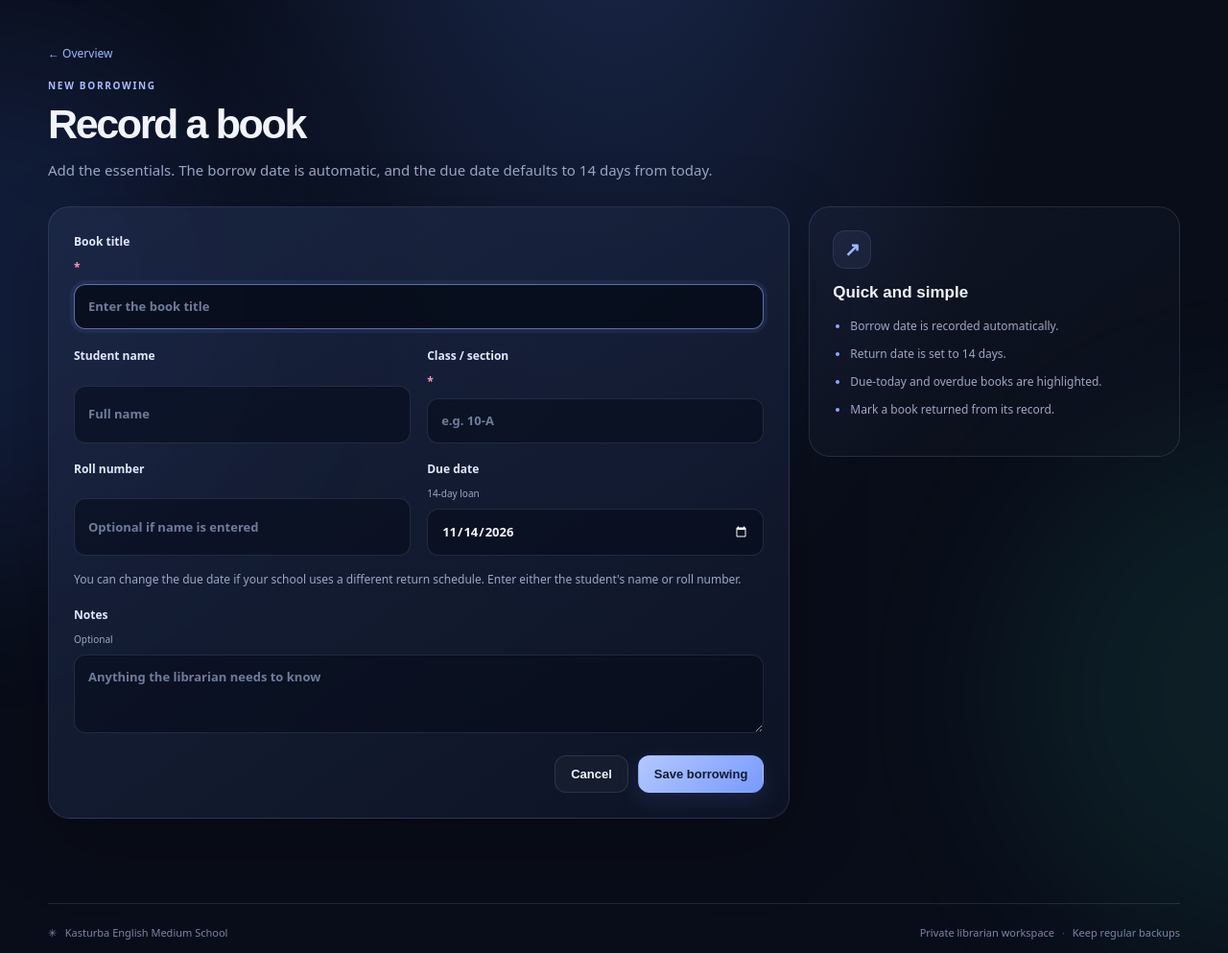
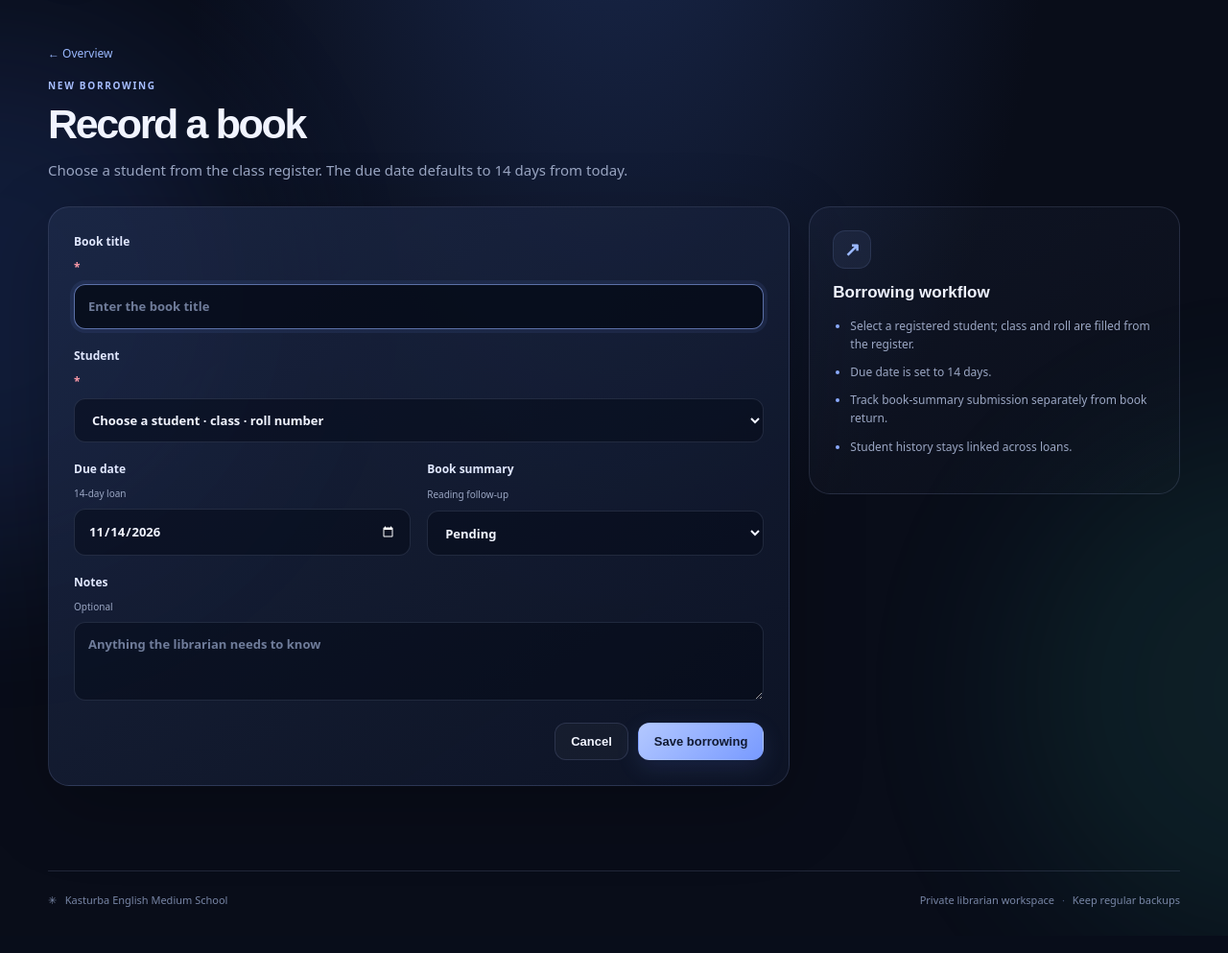
Before and after one commit to DevAstrro/LibrarySystem, a Flask app: page /loans/new in a window 1280 px wide. Shown: the part 94-1087 px from the top of the page at 96% size. After the commit the page ends 1039 px from the top, so only its background shows below. Run offline with Flask 3, Linux system fonts and the light colour scheme; the visitor is signed in with stand-in values (Sample User, id 1); data comes from the database, SQL or seed files in the repository; some libraries are stand-ins or nearby versions.

Commit message:
Use registered student selection and book-summary status

```diff
--- a/templates/new_loan.html
+++ b/templates/new_loan.html
@@ -1,19 +1,23 @@
 {% extends 'base.html' %}
 {% block title %}Record a book{% endblock %}
 {% block content %}
-<div class="page-heading"><a class="back-link" href="{{ url_for('dashboard') }}">← Overview</a><p class="eyebrow">NEW BORROWING</p><h1>Record a book</h1><p class="muted">Add the essentials. The borrow date is automatic, and the due date defaults to 14 days from today.</p></div>
+<div class="page-heading"><a class="back-link" href="{{ url_for('dashboard') }}">← Overview</a><p class="eyebrow">NEW BORROWING</p><h1>Record a book</h1><p class="muted">Choose a student from the class register. The due date defaults to 14 days from today.</p></div>
 <div class="form-layout"><form method="post" class="panel form-panel">
 <input type="hidden" name="csrf_token" value="{{ csrf_token() }}">
 <label>Book title <span class="required">*</span><input name="book_title" value="{{ values.get('book_title','') }}" required maxlength="180" placeholder="Enter the book title" autofocus></label>
+<label>Student <span class="required">*</span>
+<select name="student_id" required>
+<option value="">Choose a student · class · roll number</option>
+{% for student in students %}<option value="{{ student.id }}">Class {{ student.class_grade }}-{{ student.division }} · Roll {{ student.roll_number }} · {{ student.full_name }}</option>{% endfor %}
+</select>
+{% if not students %}<span class="field-hint">No students registered yet. <a href="{{ url_for('new_student') }}">Add a student first →</a></span>{% endif %}
+</label>
 <div class="form-grid">
-<label>Student name<input name="student_name" value="{{ values.get('student_name','') }}" maxlength="100" placeholder="Full name"></label>
-<label>Class / section <span class="required">*</span><input name="class_name" value="{{ values.get('class_name','') }}" required maxlength="40" placeholder="e.g. 10-A"></label>
-<label>Roll number<input name="roll_number" value="{{ values.get('roll_number','') }}" maxlength="30" placeholder="Optional if name is entered"></label>
 <label>Due date <span class="field-hint">14-day loan</span><input type="date" name="due_date" value="{{ values.get('due_date','') }}" required></label>
+<label>Book summary <span class="field-hint">Reading follow-up</span><select name="summary_status"><option value="pending">Pending</option><option value="submitted">Already submitted</option><option value="not_needed">Not needed</option></select></label>
 </div>
-<p class="form-hint">You can change the due date if your school uses a different return schedule. Enter either the student's name or roll number.</p>
 <label>Notes <span class="field-hint">Optional</span><textarea name="notes" rows="2" maxlength="300" placeholder="Anything the librarian needs to know">{{ values.get('notes','') }}</textarea></label>
-<div class="form-actions"><a class="button button-secondary" href="{{ url_for('dashboard') }}">Cancel</a><button class="button button-primary" type="submit">Save borrowing</button></div>
+<div class="form-actions"><a class="button button-secondary" href="{{ url_for('dashboard') }}">Cancel</a><button class="button button-primary" type="submit" {% if not students %}disabled{% endif %}>Save borrowing</button></div>
 </form>
-<aside class="side-tip"><div class="tip-icon">↗</div><h3>Quick and simple</h3><ul><li>Borrow date is recorded automatically.</li><li>Return date is set to 14 days.</li><li>Due-today and overdue books are highlighted.</li><li>Mark a book returned from its record.</li></ul></aside></div>
+<aside class="side-tip"><div class="tip-icon">↗</div><h3>Borrowing workflow</h3><ul><li>Select a registered student; class and roll are filled from the register.</li><li>Due date is set to 14 days.</li><li>Track book-summary submission separately from book return.</li><li>Student history stays linked across loans.</li></ul></aside></div>
 {% endblock %}
```
